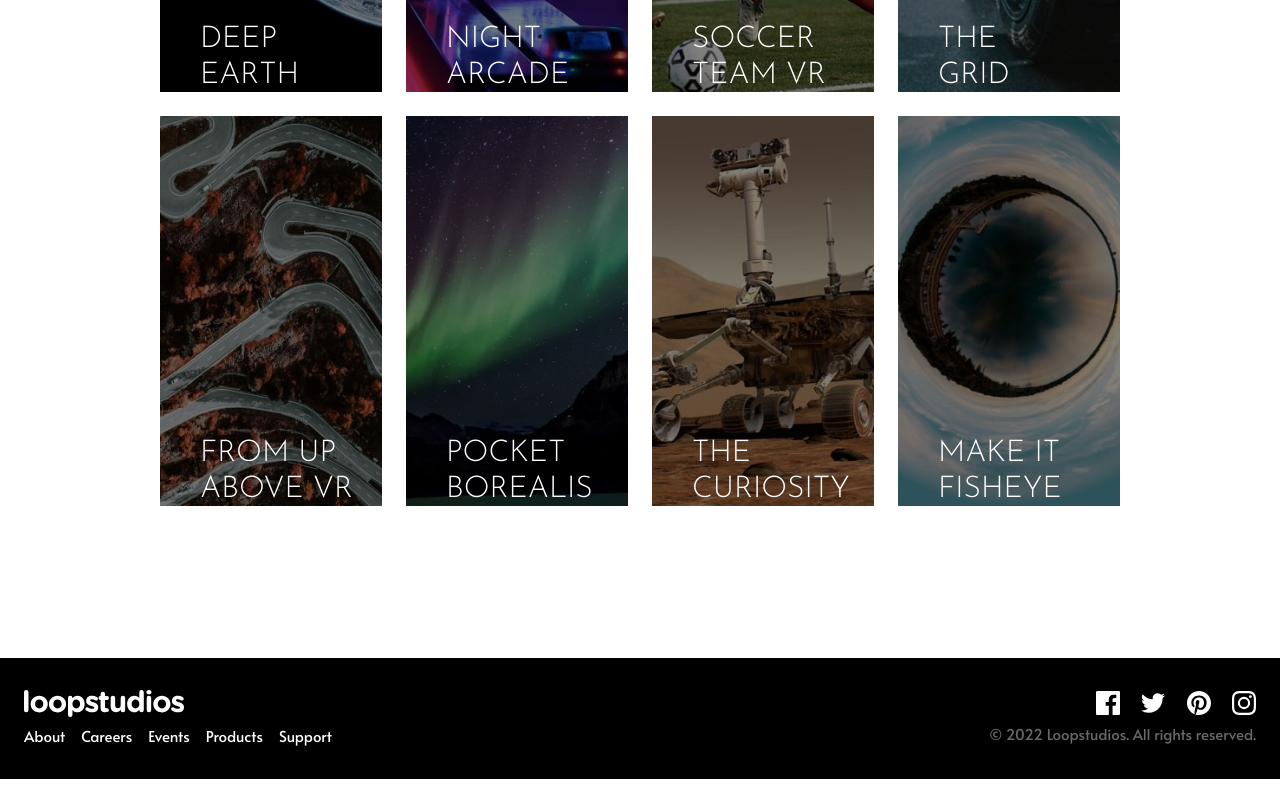
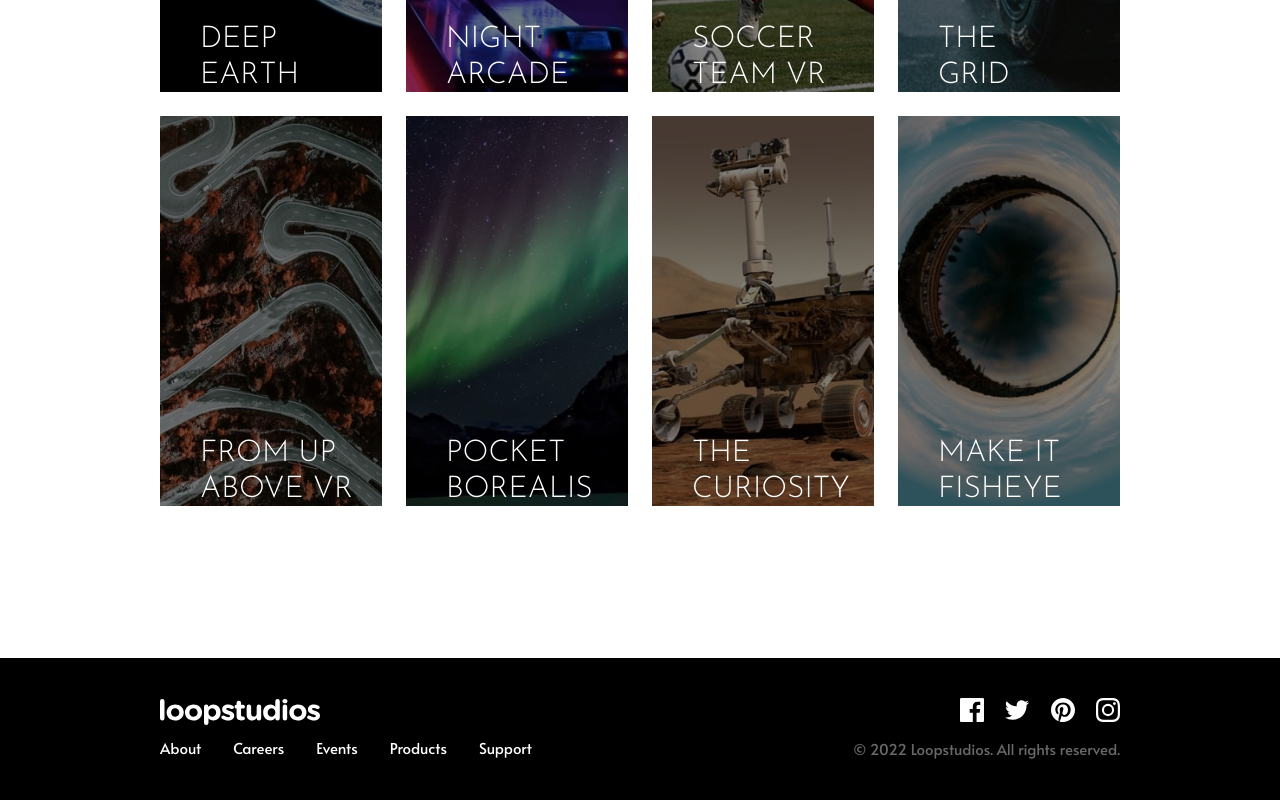
Before and after one commit to LucSil/loopstudios, a Vue app: page / in a window 1280 px wide. Shown: the part 1682-2482 px from the top of the page. Before the commit the page ends 2461 px from the top, so only its background shows below. Built offline with nearby package versions, Linux system fonts and the light colour scheme.

Commit message:
responsive desktop design for Footer.vue complete

```diff
--- a/src/app.css
+++ b/src/app.css
@@ -42,5 +42,5 @@ img {
   @apply mr-8;
 }
 .impTwo {
-  @apply sm:mr-4;
+  @apply sm:mr-4 lg:mr-8;
 }
--- a/src/components/Footer.vue
+++ b/src/components/Footer.vue
@@ -1,9 +1,9 @@
 <template>
   <section
-    class="bg-black py-14 grid place-items-center sm:flex sm:px-6 sm:justify-between sm:items-center sm:py-8"
+    class="bg-black py-14 sm:py-8 lg:py-10 grid place-items-center sm:flex sm:px-6 lg:px-40 sm:justify-between sm:items-center"
   >
     <div>
-      <div class="w-40 mb-8 sm:mb-2">
+      <div class="w-40 mb-8 sm:mb-2 lg:mb-3">
         <img src="../assets/images/svg/logo.svg" />
       </div>
       <ul
@@ -28,7 +28,7 @@
     </div>
     <div class="sm:justify-end">
       <div class="flex justify-center sm:justify-end">
-        <ul class="flex justify-between items-center w-40 mb-4 sm:mb-2">
+        <ul class="flex justify-between items-center w-40 mb-4 sm:mb-2 lg:mb-4">
           <li>
             <a href="#">
               <img
```
